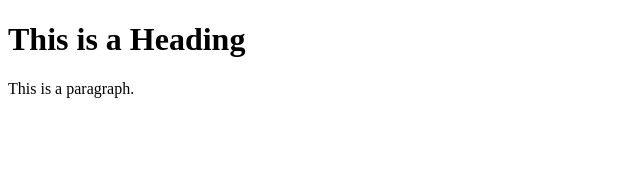
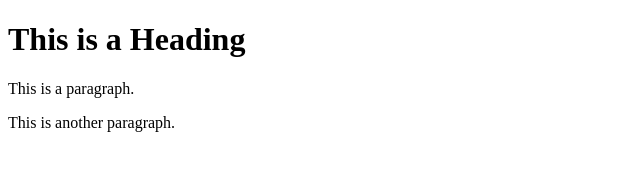
Before and after one commit to ziadben/learn-git, a plain HTML site: page index.html in a window 1280 px wide. Shown: the whole page, without its empty margins (0-640 px from the left). Drawn offline with Linux system fonts and the light colour scheme.

Commit message:
added another p tag

```diff
--- a/index.html
+++ b/index.html
@@ -7,6 +7,7 @@
 
 <h1>This is a Heading</h1>
 <p>This is a paragraph.</p>
-
+<p>This is another paragraph.</p>
 </body>
-</html>
+</html
+>
```
